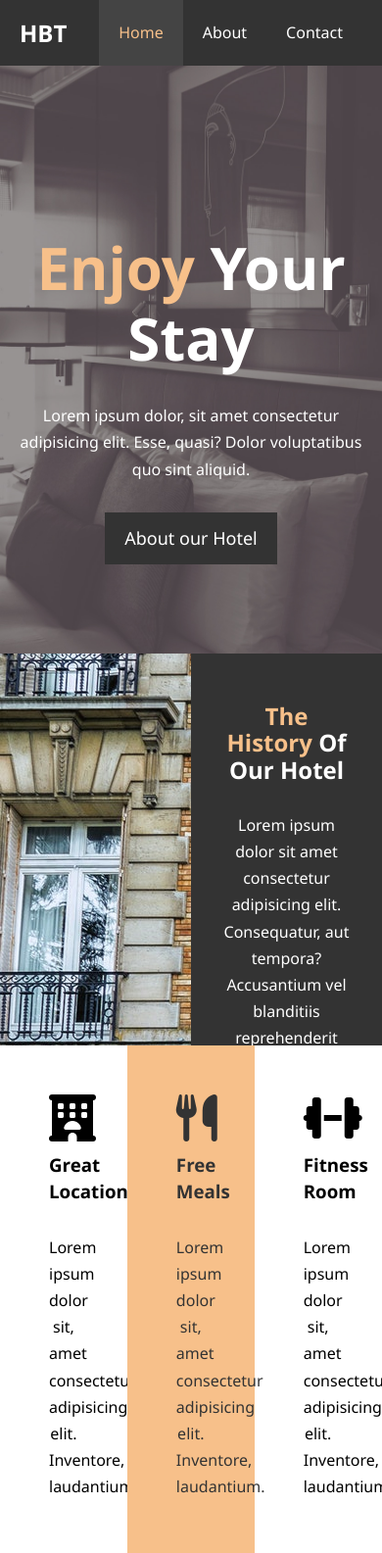
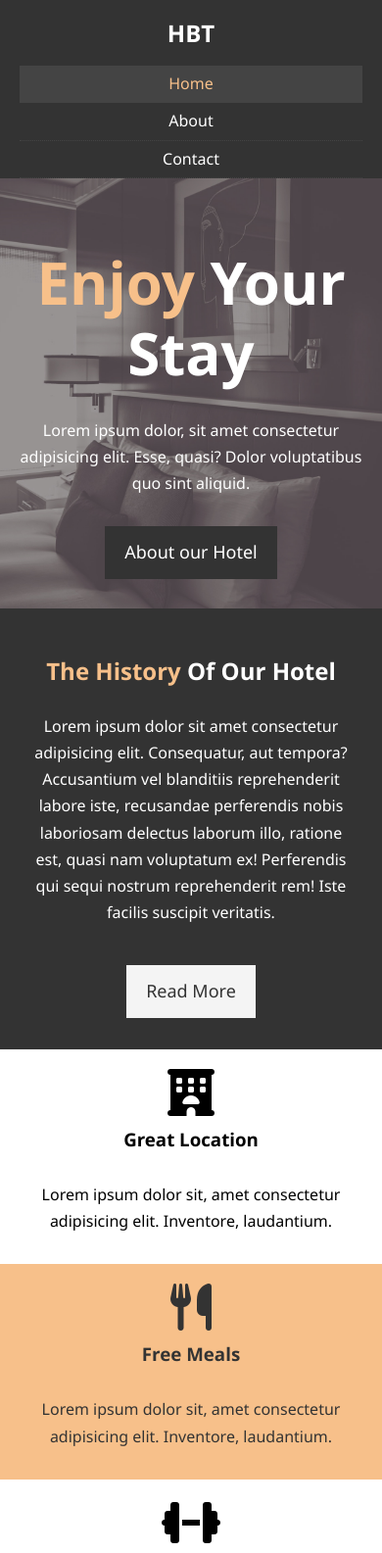
Before and after one commit to bsandstrom/html-and-css, a plain HTML site: page section4-hotel/index.html in a window 390 px wide. Shown: the top 1585 px of the page at 98% size. Drawn offline with Linux system fonts and the light colour scheme.

Commit message:
46 made hotel website responsive

```diff
--- a/section4-hotel/about.html
+++ b/section4-hotel/about.html
@@ -7,6 +7,7 @@
     <meta name="description" content="Welcome to the most extraordinary hotel in Boston Massachusetts">
     <meta name="keywords" content="hotel,boston hotel, new england hotel">
     <link rel="stylesheet" href="css/style.css">
+    <link rel="stylesheet" media="screen and (max-width: 768px)" href="css/mobile.css">
     <title>Hotel BT | About</title>
 </head>
 
--- /dev/null
+++ b/section4-hotel/css/mobile.css
@@ -0,0 +1,62 @@
+#navbar .logo {
+  float: none;
+  text-align: center;
+}
+
+#navbar ul,
+#navbar ul li {
+  float: none;
+}
+
+#navbar ul li a {
+  padding: 5px;
+  border-bottom: #444 dotted 1px;
+}
+
+/* Showcase */
+#showcase {
+  height: 100%;
+}
+
+#showcase .showcase-content {
+  padding-top: 70px;
+  padding-bottom: 30px;
+}
+
+/* Home Info */
+#home-info .info-img {
+  display: none;
+}
+
+#home-info .info-content {
+  float: none;
+  width: 100%;
+}
+
+/* Boxes */
+
+.box {
+  float: none;
+  width: 100%;
+  padding: 20px;
+}
+
+/* About */
+#about-info .info-right,
+#about-info .info-left {
+  float: none;
+  width: 100%;
+}
+
+#about-info .info-right {
+  margin-top: 30px;
+}
+
+.l-heading {
+  text-align: center;
+}
+
+/* Contact */
+#contact-info .box {
+  border-bottom: #444 dotted 1px;
+}
--- a/section4-hotel/css/style.css
+++ b/section4-hotel/css/style.css
@@ -35,6 +35,7 @@ p {
 
 .l-heading {
   font-size: 40px;
+  line-height: 1.2;
 }
 
 .container {
@@ -104,7 +105,7 @@ p {
   color: #fff;
 }
 
-#navbar h1 {
+#navbar .logo {
   float: left;
   padding-top: 20px;
 }
@@ -154,7 +155,7 @@ p {
 
 /* Home Info */
 #home-info {
-  height: 400px;
+  height: 450px;
 }
 
 #home-info .info-img {
@@ -211,7 +212,7 @@ p {
 
 /* testimonials */
 #testimonials {
-  height: 600px;
+  height: 100%;
   background: url("../img/test-bg.jpg") no-repeat center center/cover;
   padding-top: 100px;
 }
--- a/section4-hotel/index.html
+++ b/section4-hotel/index.html
@@ -8,6 +8,7 @@
     <meta name="keywords" content="hotel,boston hotel, new england hotel">
     <script src="https://kit.fontawesome.com/ad6c057f28.js" crossorigin="anonymous"></script>
     <link rel="stylesheet" href="css/style.css">
+    <link rel="stylesheet" media="screen and (max-width: 768px)" href="css/mobile.css">
     <title>Hotel BT | Welcome</title>
 </head>
 
```
Also changed, not shown: section4-hotel/contact.html (+1 -0 lines).
